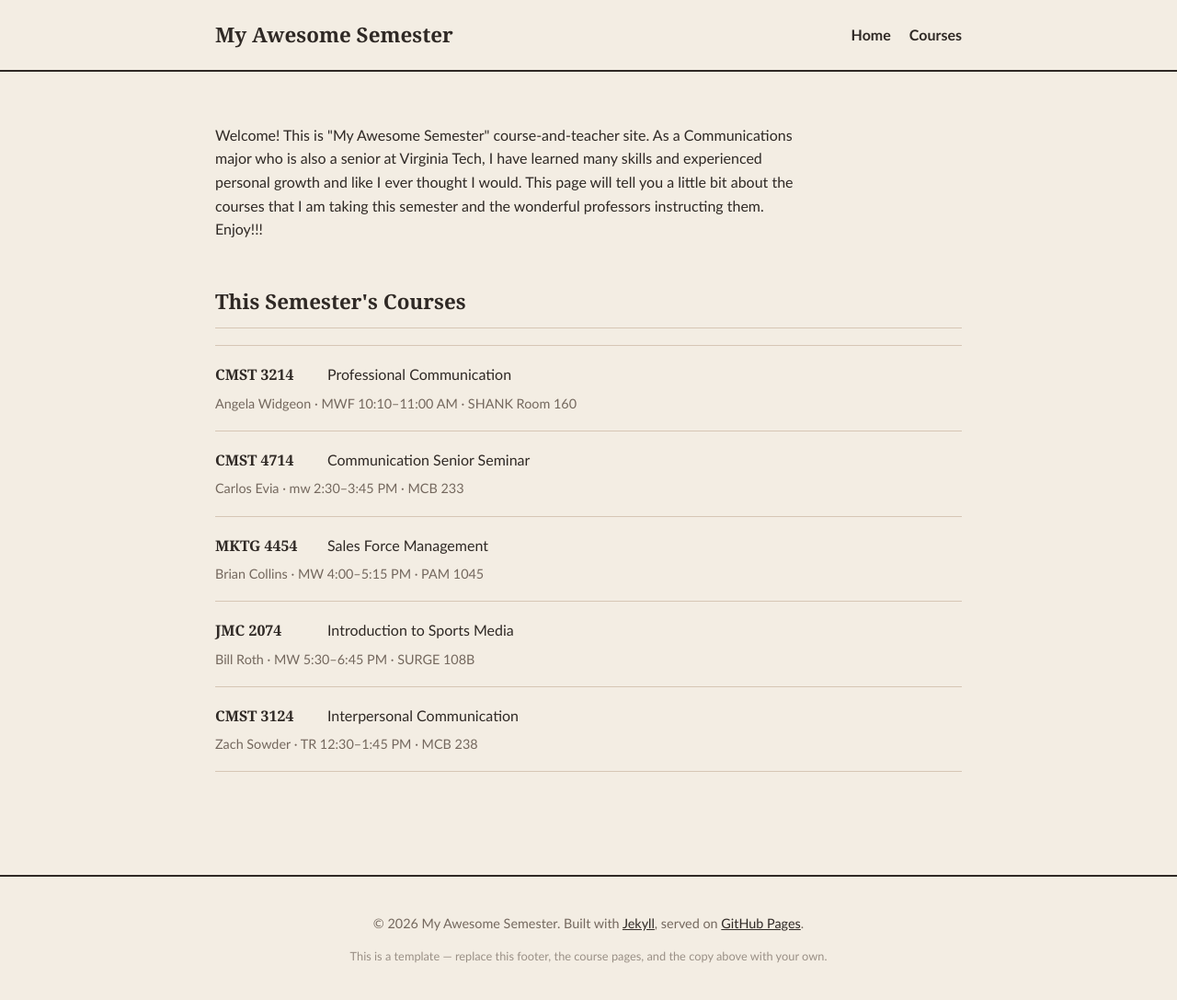
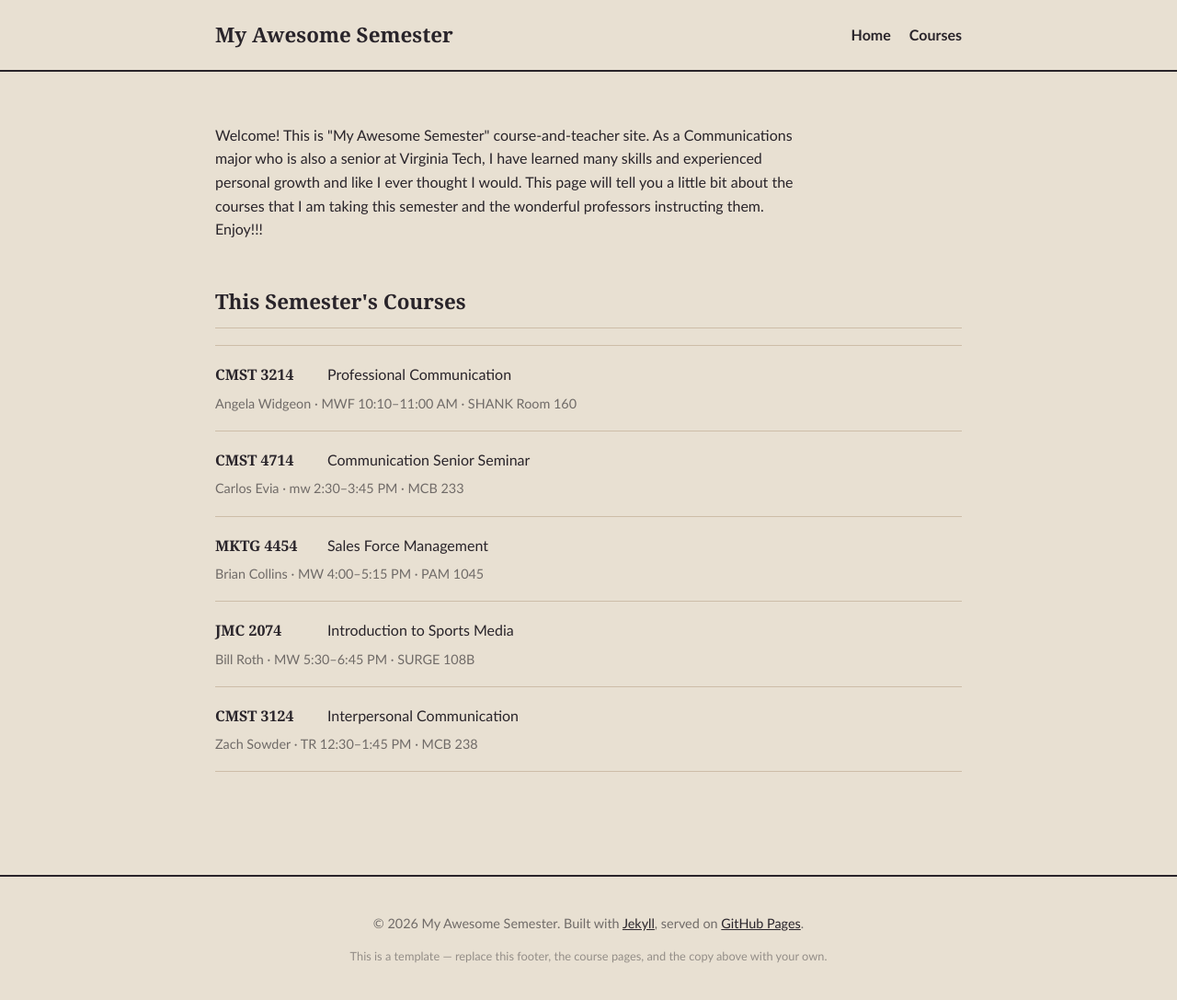
Before and after one commit to Jacobw23-Coder/myawesomesemester, a Jekyll site: the page built from index.md, in a window 1280 px wide. Shown: the whole page at 92% size. Built offline with Jekyll 4.4.1, drawn with Linux system fonts in a browser that asks for light colours.

Commit message:
Refactor CSS variables for colors and fonts
Updated color variables and font settings for improved design consistency.

```diff
--- a/assets/css/main.scss
+++ b/assets/css/main.scss
@@ -8,17 +8,17 @@
 // ------------------------------------------------------------------
 
 :root {
-  --color-bg: #f3ede3;
-  --color-surface: #fffaf2;
-  --color-ink: #2f2925;
-  --color-ink-soft: #74685e;
-  --color-line: #d6c6b5;
+  --color-bg: #e8e0d2;
+  --color-surface: #fbf7ee;
+  --color-ink: #29242a;
+  --color-ink-soft: #706b68;
+  --color-line: #cdbda8;
   --color-accent: #861f41;
-  --color-white: #fffdf8;
-  --font-body: "Trebuchet MS", Arial, Helvetica, sans-serif;
-  --font-display: Georgia, "Times New Roman", serif;
-  --radius: 10px;
-  --shadow: 0 8px 24px rgba(73, 48, 34, 0.10);
+  --color-white: #fffdf7;
+  --font-body: "Trebuchet MS", "Gill Sans", Arial, Helvetica, sans-serif;
+  --font-display: Georgia, "Palatino Linotype", "Book Antiqua", "Times New Roman", serif;
+  --radius: 18px;
+  --shadow: 0 16px 38px rgba(70, 45, 35, 0.14);
 }
 
 * { box-sizing: border-box; }
```
